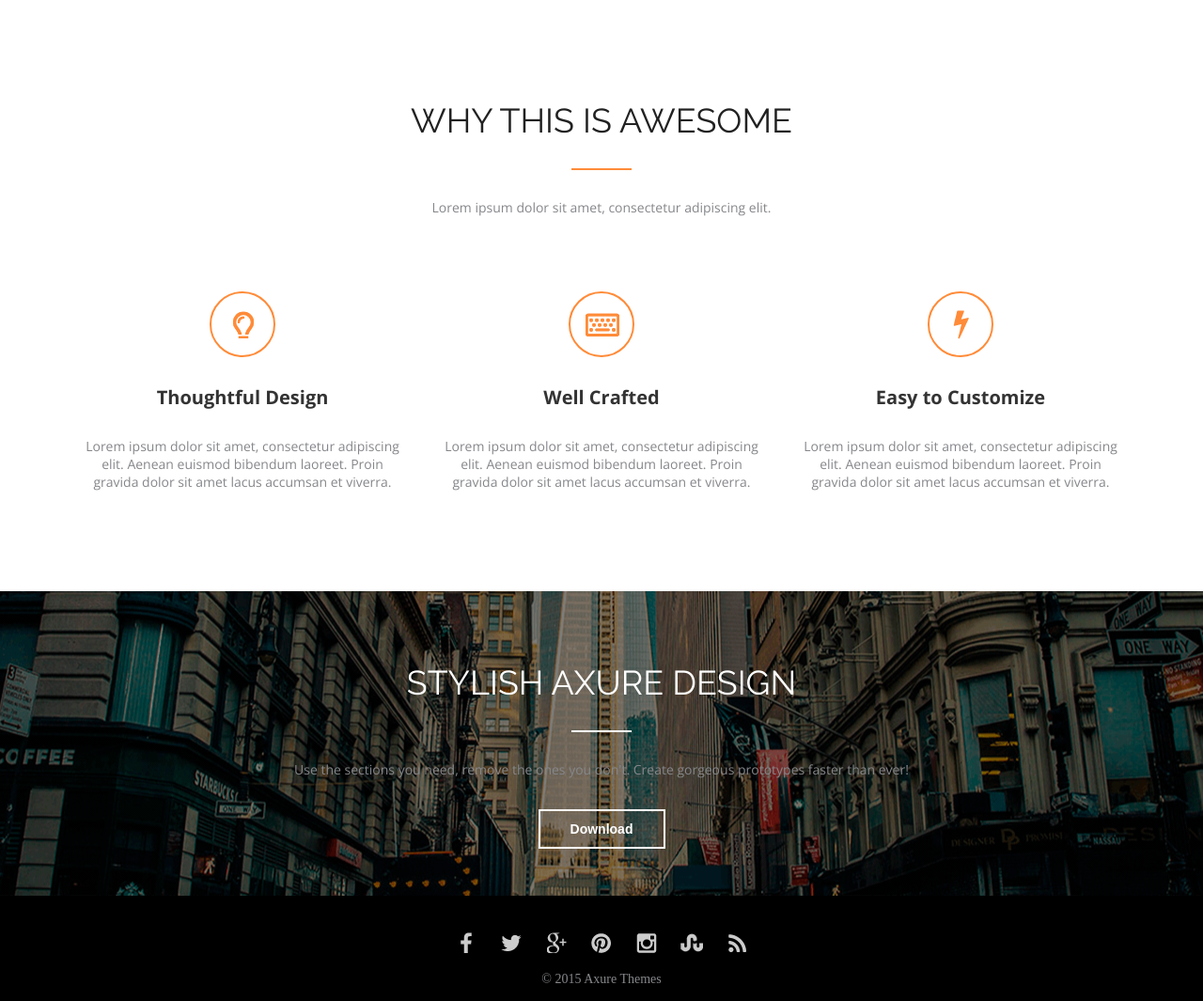
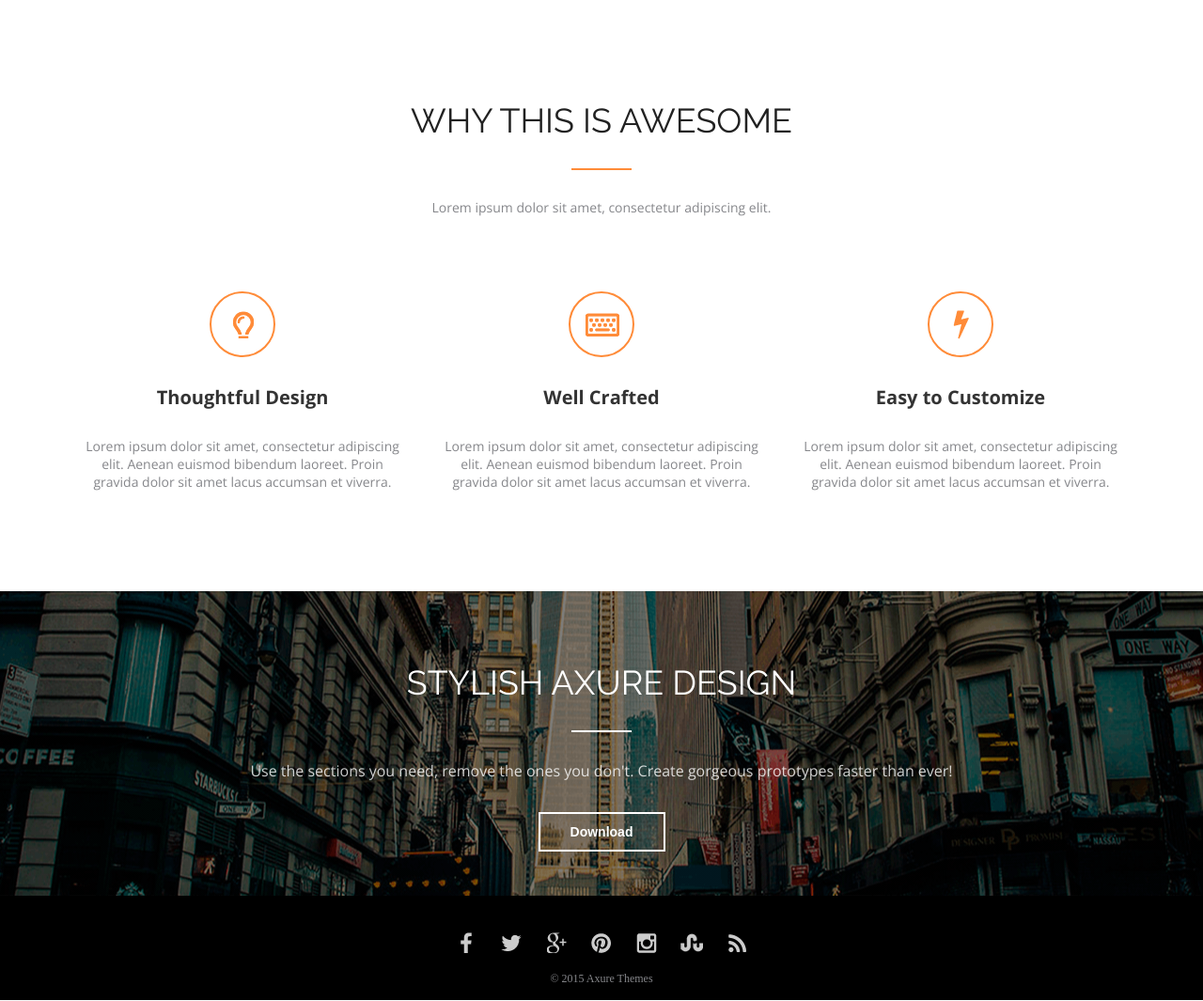
Before and after one commit to andrei-kryvecki/lesson-3, a plain HTML site: page index.html in a window 1280 px wide. Shown: the whole page at 94% size. Drawn offline with nearby package versions, Linux system fonts and the light colour scheme.

Commit message:
Update style.css

```diff
--- a/style/style.css
+++ b/style/style.css
@@ -89,7 +89,7 @@ p {
     text-align: center;
     font-family: 'Open Sans', sans-serif;
     background: linear-gradient(rgba(0,0,0,0.5), rgba(0,0,0,0.5)), url(../img/background-city.png) no-repeat center center;
-    padding: 76px 0 50px 0;
+    padding: 76px 0 47px 0;
 }
 
 .custom-section__title h2{
@@ -101,7 +101,9 @@ p {
 }
 
 .custom-section__title h4{
-    font-size: 14px;
+    font-size: 16px;
+    color: white;
+    opacity: 0.8;
 }
 
 .btn {
@@ -137,4 +139,5 @@ li {
 footer p{
     padding: 15px 0;
     text-align: center;
+    font-size: 12px;
 }
```
